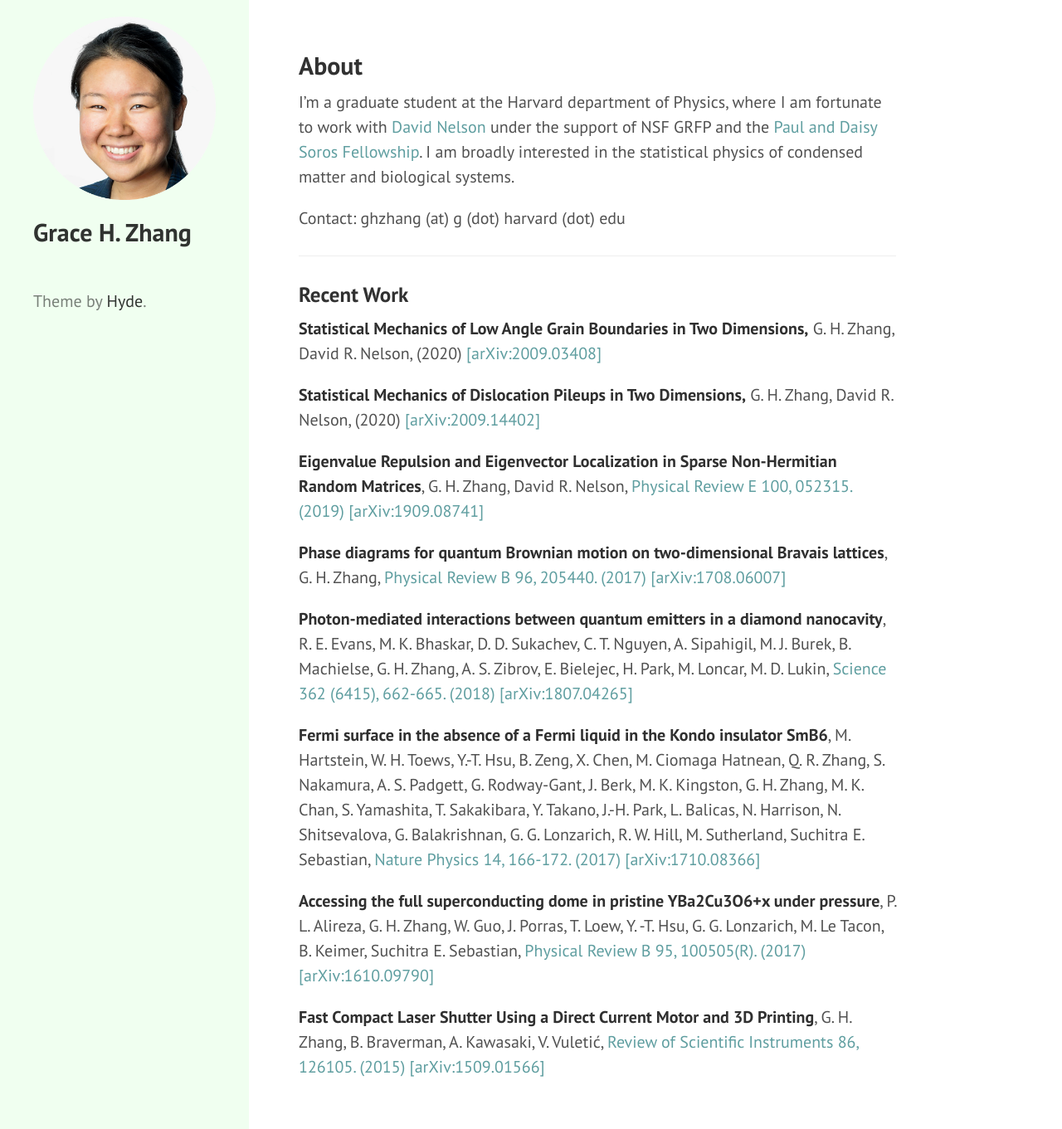
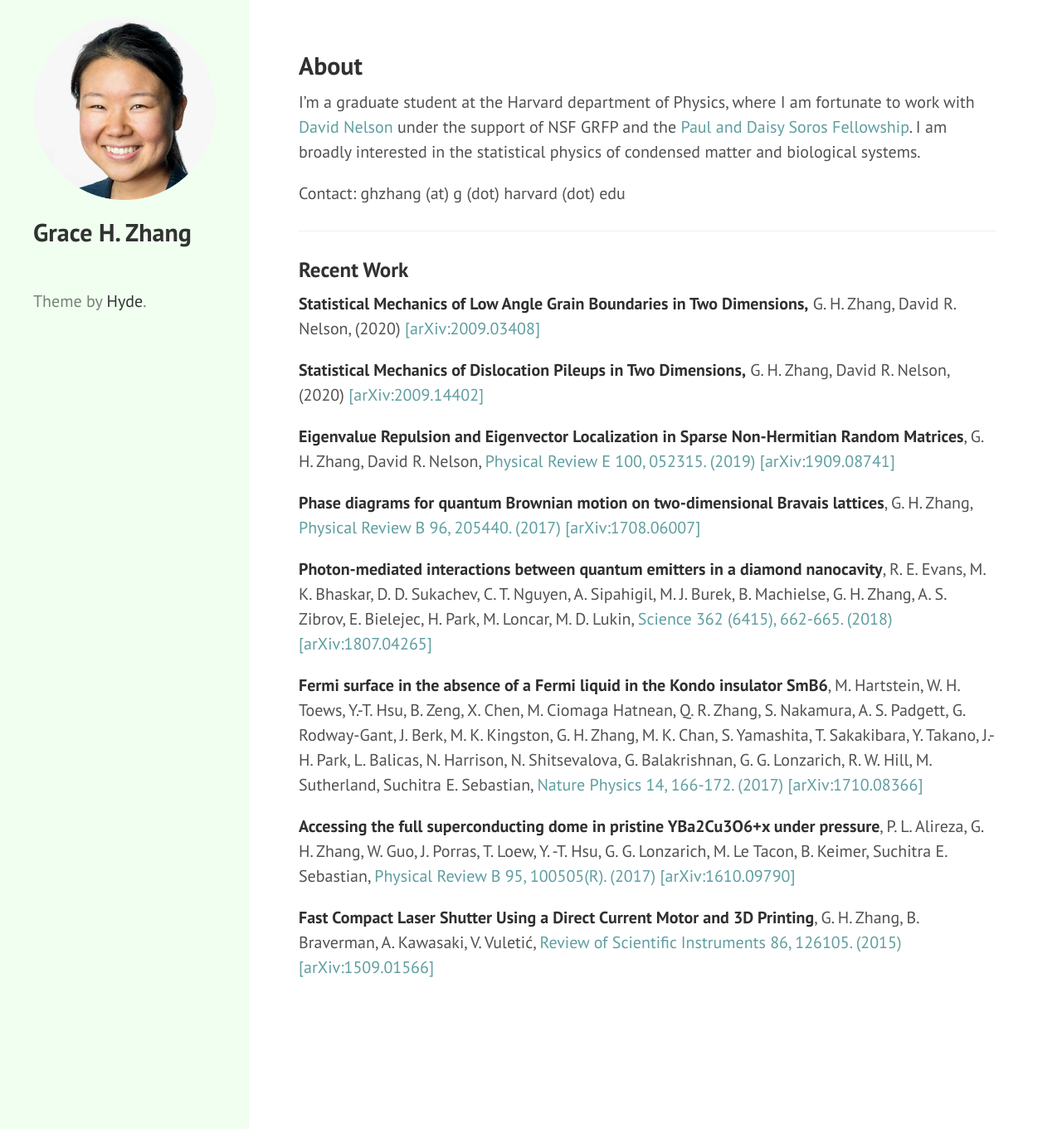
Before and after one commit to ghzhang0/ghzhang0.github.io, a Jekyll site: the page built from index.markdown, in a window 1280 px wide and 1361 px high. Shown: the whole window at 83% size. Built offline with Jekyll 4.4.1, drawn with Linux system fonts in a browser that asks for light colours.

Commit message:
Update hyde.css

```diff
--- a/public/css/hyde.css
+++ b/public/css/hyde.css
@@ -126,9 +126,9 @@ a.sidebar-nav-item:focus {
   padding-bottom: 2rem;
 }
 
-@media (min-width: 48em) {
+@media (min-width: 28em) {
   .content {
-    max-width: 38rem;
+    max-width: 58rem;
     margin-left: 17rem;
     margin-right: 3rem;
   }
```
